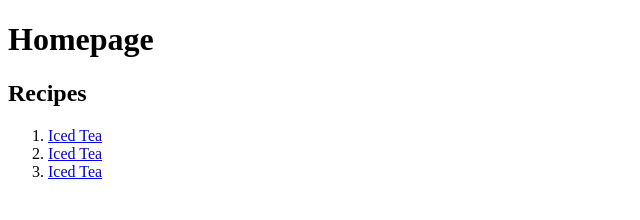
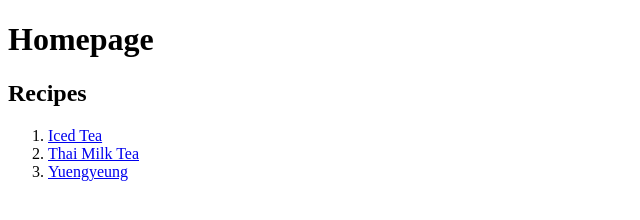
Before and after one commit to Chocol8/odin-recipes, a plain HTML site: page index.html in a window 1280 px wide. Shown: the full height of the page, 0-640 px from the left. Drawn offline with Linux system fonts and the light colour scheme.

Commit message:
Edit index.html and add return to homepage link in recipes
- Renamed links in index.html

```diff
--- a/index.html
+++ b/index.html
@@ -10,9 +10,9 @@
         <h2>Recipes</h2>
 
         <ol>
-            <li><a href="recipes/iced-tea.html">Iced Tea</a></li>
-            <li><a href="recipes/thai-milk-tea.html">Iced Tea</a></li>
-            <li><a href="recipes/yuenyeung.html">Iced Tea</a></li>
+            <li><a href="recipes/iced-tea.html" rel="noopener noreferrer">Iced Tea</a></li>
+            <li><a href="recipes/thai-milk-tea.html" el="noopener noreferrer">Thai Milk Tea</a></li>
+            <li><a href="recipes/yuenyeung.html" rel="noopener noreferrer">Yuengyeung</a></li>
         </ol>
     </body>
 </html>
```
Also changed, not shown: recipes/iced-tea.html (+2 -0 lines), recipes/thai-milk-tea.html (+2 -0 lines), recipes/yuenyeung.html (+2 -0 lines).
